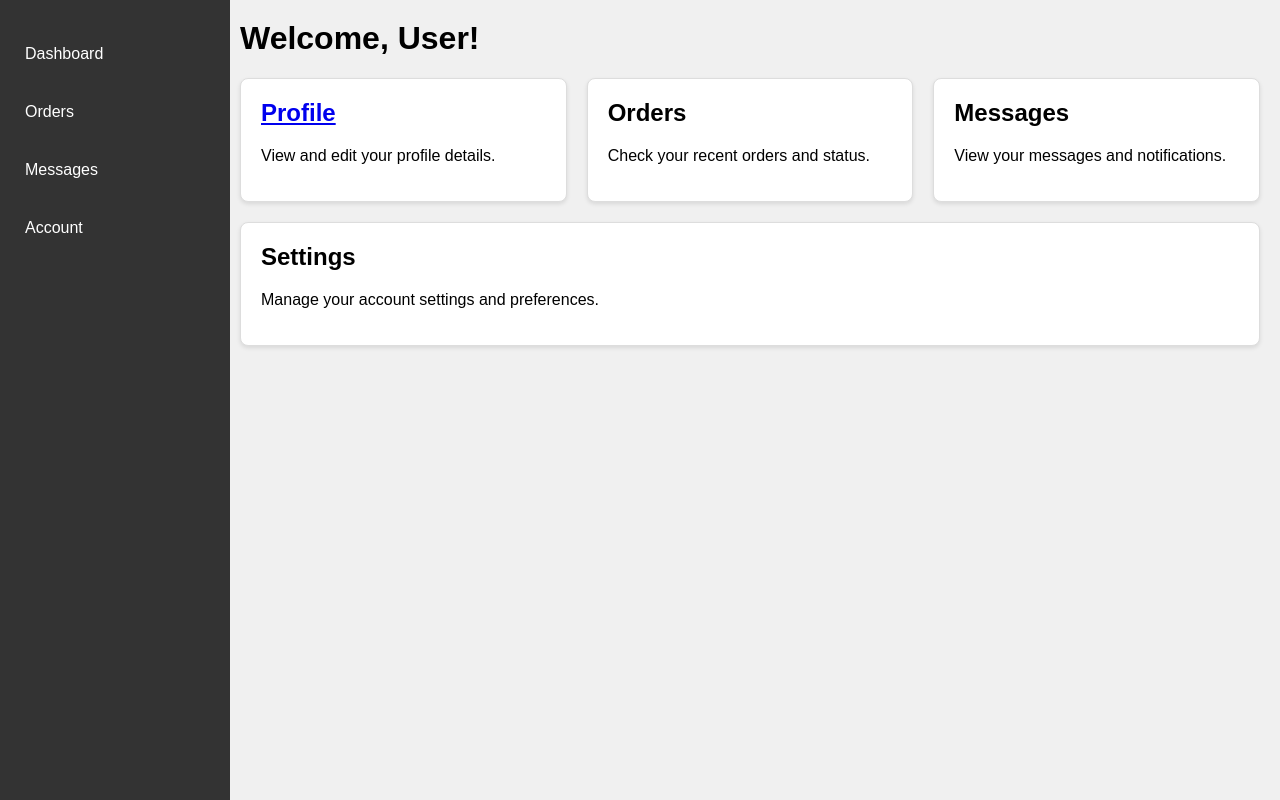
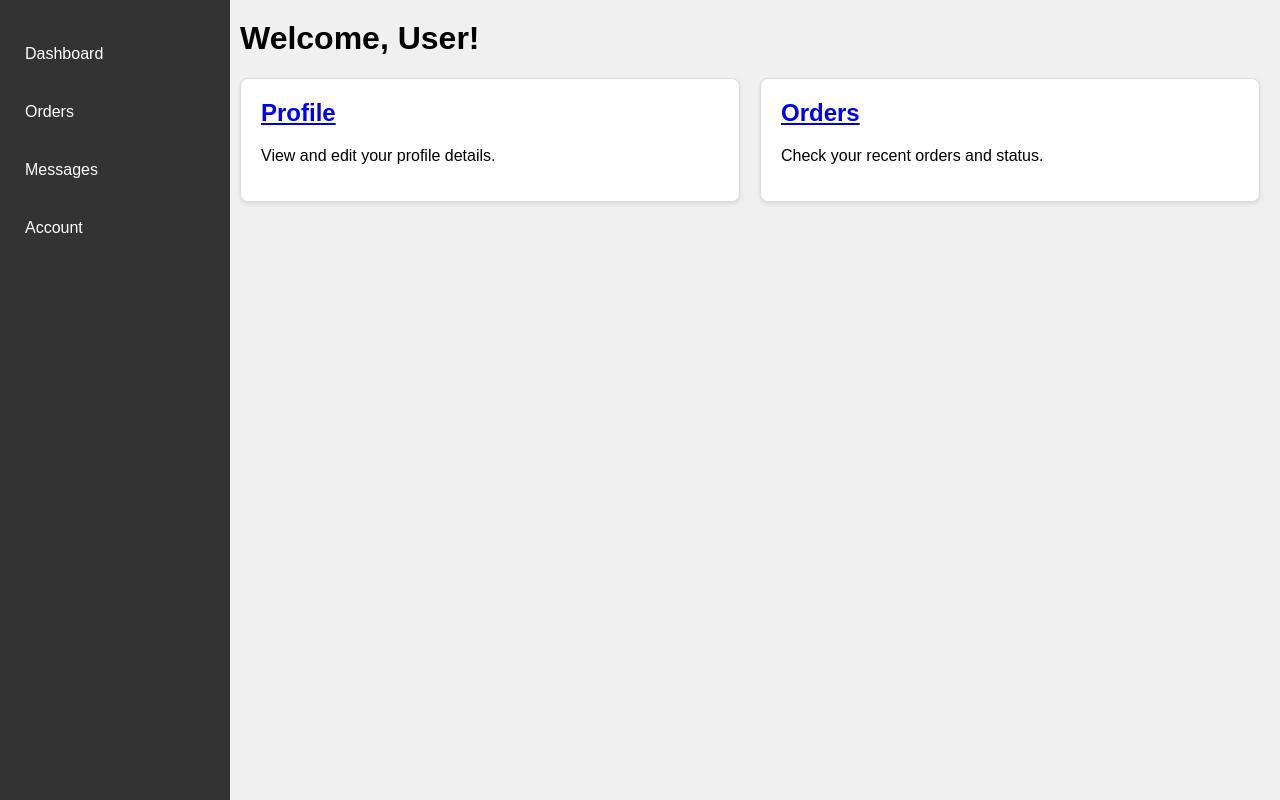
Before and after one commit to UmeenHashel/uthkarsha, a PHP site: page /user_dashboard.php in a window 1280 px wide. Run offline with PHP 8.4, Linux system fonts and the light colour scheme.

Commit message:
user dahboard

```diff
--- a/user_dashboard.php
+++ b/user_dashboard.php
@@ -26,18 +26,13 @@
             <div class="card">
                 <h2><a href="profile.php">Profile</a></h2>
                 <p>View and edit your profile details.</p>
+
             </div>
             <div class="card">
-                <h2>Orders</h2>
+                <a href="order_history.php">
+                    <h2>Orders</h2>
+                </a>
                 <p>Check your recent orders and status.</p>
-            </div>
-            <div class="card">
-                <h2>Messages</h2>
-                <p>View your messages and notifications.</p>
-            </div>
-            <div class="card">
-                <h2>Settings</h2>
-                <p>Manage your account settings and preferences.</p>
             </div>
         </div>
     </div>
```
Also changed, not shown: profile.php (+24 -5 lines).
